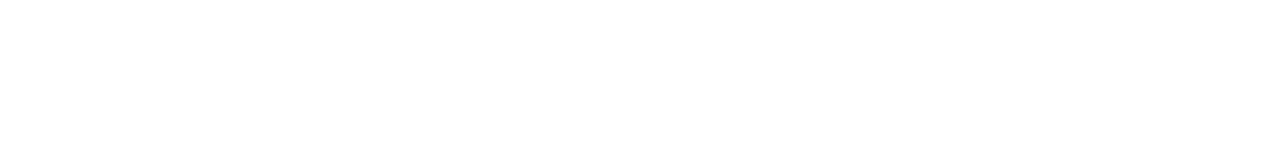
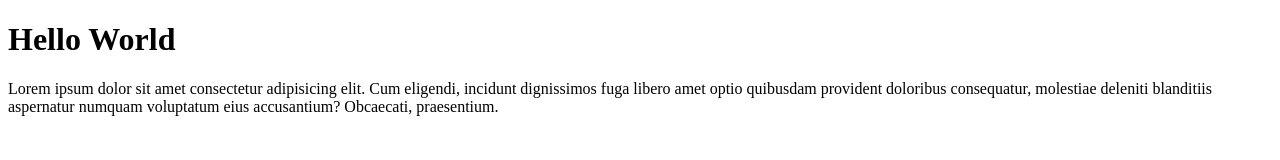
Before and after one commit to luizfelipe0413/Estudos-Git-Gihub, a plain HTML site: page index.html in a window 1280 px wide. Drawn offline with Linux system fonts and the light colour scheme.

Commit message:
Adicionado texto no Body

```diff
--- a/index.html
+++ b/index.html
@@ -6,6 +6,7 @@
     <title>Curso de Git e Github</title>
 </head>
 <body>
-
+    <h1>Hello World</h1>
+    <p>Lorem ipsum dolor sit amet consectetur adipisicing elit. Cum eligendi, incidunt dignissimos fuga libero amet optio quibusdam provident doloribus consequatur, molestiae deleniti blanditiis aspernatur numquam voluptatum eius accusantium? Obcaecati, praesentium.</p>
 </body>
 </html>
```
